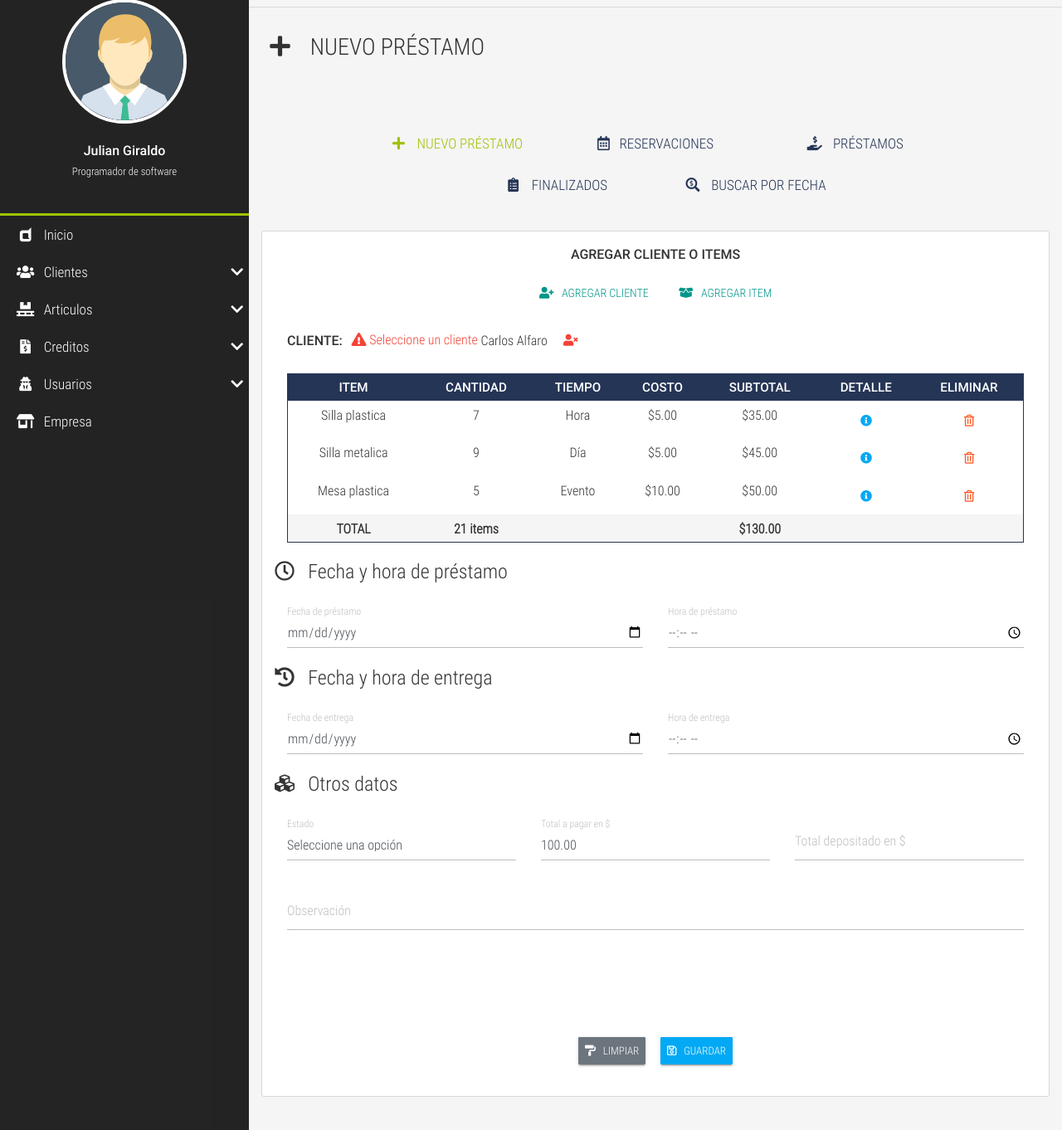
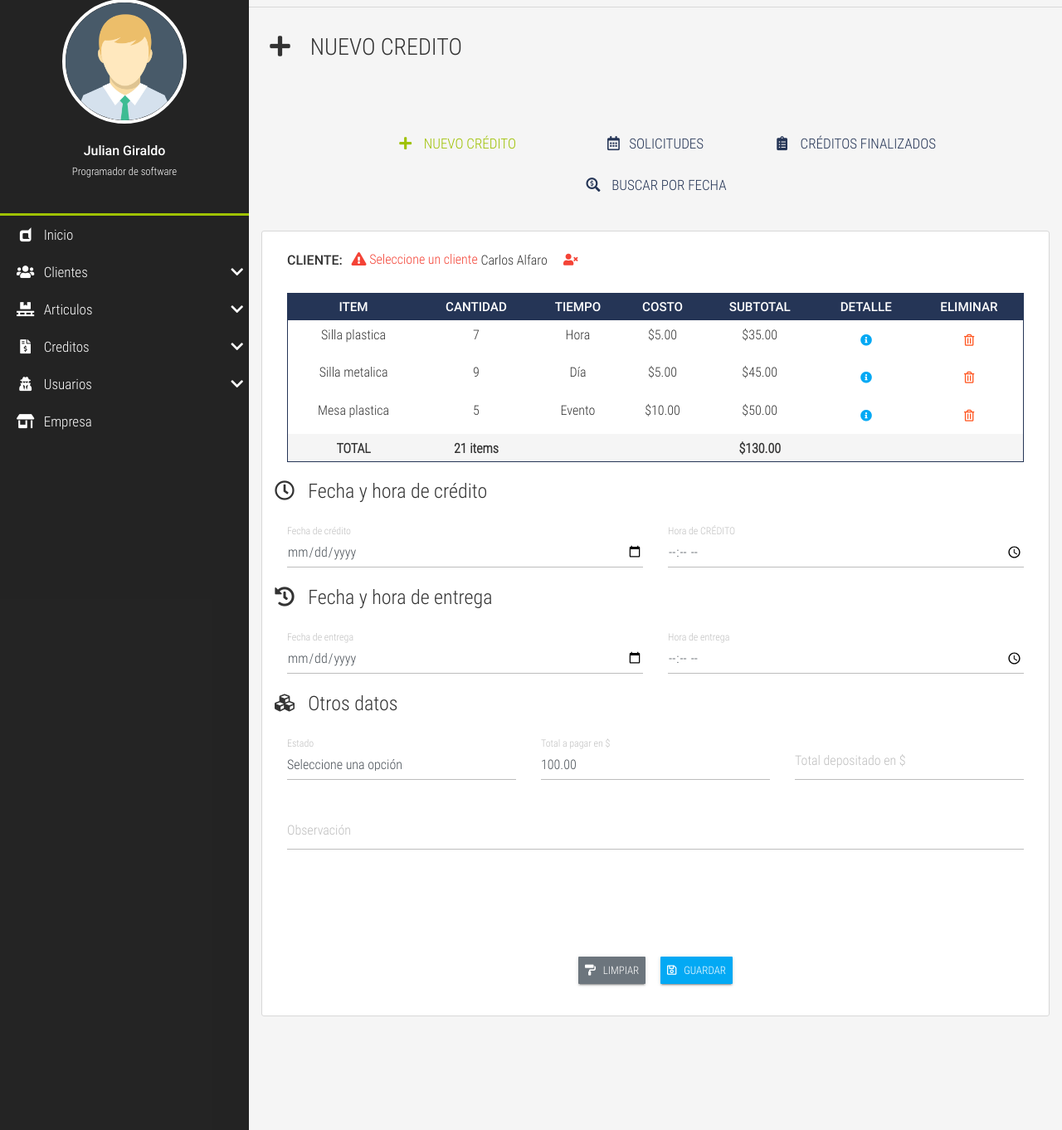
Before and after one commit to arbeyduran82/creditoapp, a PHP site: page /creditoapp/solicitar-nuevo/ in a window 1280 px wide. Shown: the part 41-1403 px from the top of the page at 83% size. Run offline with PHP 8.4, Linux system fonts and the light colour scheme; the visitor is signed in with stand-in values (Sample User, id 1).

Commit message:
Algunas modificaciones en las vistas

```diff
--- a/vistas/contenidos/articulo-buscar-vista.php
+++ b/vistas/contenidos/articulo-buscar-vista.php
@@ -8,13 +8,13 @@
             <div class="container-fluid">
                 <ul class="full-box list-unstyled page-nav-tabs">
                     <li>
-                        <a href="<?php echo SERVERURL; ?>articulo-nuevo/"><i class="fas fa-plus fa-fw"></i> &nbsp; AGREGAR ITEM</a>
+                        <a href="<?php echo SERVERURL; ?>articulo-nuevo/"><i class="fas fa-plus fa-fw"></i> &nbsp; AGREGAR ARTICULO</a>
                     </li>
                     <li>
-                        <a href="<?php echo SERVERURL; ?>articulo-lista/"><i class="fas fa-clipboard-list fa-fw"></i> &nbsp; LISTA DE ITEMS</a>
+                        <a href="<?php echo SERVERURL; ?>articulo-lista/"><i class="fas fa-clipboard-list fa-fw"></i> &nbsp; LISTA DE ARTICULOS</a>
                     </li>
                     <li>
-                        <a class="active" href="<?php echo SERVERURL; ?>articulo-buscar/"><i class="fas fa-search fa-fw"></i> &nbsp; BUSCAR ITEM</a>
+                        <a class="active" href="<?php echo SERVERURL; ?>articulo-buscar/"><i class="fas fa-search fa-fw"></i> &nbsp; BUSCAR ARTICULOS</a>
                     </li>
                 </ul>
             </div>
--- a/vistas/contenidos/articulo-nuevo-vista.php
+++ b/vistas/contenidos/articulo-nuevo-vista.php
@@ -8,13 +8,13 @@
             <div class="container-fluid">
                 <ul class="full-box list-unstyled page-nav-tabs">
                     <li>
-                        <a class="active" href="<?php echo SERVERURL; ?>articulo-nuevo/"><i class="fas fa-plus fa-fw"></i> &nbsp; AGREGAR ITEM</a>
+                        <a class="active" href="<?php echo SERVERURL; ?>articulo-nuevo/"><i class="fas fa-plus fa-fw"></i> &nbsp; AGREGAR ARTICULO</a>
                     </li>
                     <li>
-                        <a href="<?php echo SERVERURL; ?>articulo-lista/"><i class="fas fa-clipboard-list fa-fw"></i> &nbsp; LISTA DE ITEMS</a>
+                        <a href="<?php echo SERVERURL; ?>articulo-lista/"><i class="fas fa-clipboard-list fa-fw"></i> &nbsp; LISTA DE ARTICULOS</a>
                     </li>
                     <li>
-                        <a href="<?php echo SERVERURL; ?>articulo-buscar/"><i class="fas fa-search fa-fw"></i> &nbsp; BUSCAR ITEM</a>
+                        <a href="<?php echo SERVERURL; ?>articulo-buscar/"><i class="fas fa-search fa-fw"></i> &nbsp; BUSCAR ARTICULOS</a>
                     </li>
                 </ul>
             </div>
--- a/vistas/contenidos/cliente-actualizar-vista.php
+++ b/vistas/contenidos/cliente-actualizar-vista.php
@@ -65,9 +65,4 @@
 					</p>
 				</form>
 
-				<div class="alert alert-danger text-center" role="alert">
-					<p><i class="fas fa-exclamation-triangle fa-5x"></i></p>
-					<h4 class="alert-heading">¡Ocurrió un error inesperado!</h4>
-					<p class="mb-0">Lo sentimos, no podemos mostrar la información solicitada debido a un error.</p>
-				</div>
 			</div>
--- a/vistas/contenidos/solicitar-nuevo-vista.php
+++ b/vistas/contenidos/solicitar-nuevo-vista.php
@@ -1,23 +1,21 @@
 <!-- Page header -->
 <div class="full-box page-header">
                 <h3 class="text-left">
-                    <i class="fas fa-plus fa-fw"></i> &nbsp; NUEVO PRÉSTAMO
+                    <i class="fas fa-plus fa-fw"></i> &nbsp; NUEVO CREDITO
                 </h3>
             </div>
 
             <div class="container-fluid">
                 <ul class="full-box list-unstyled page-nav-tabs">
                     <li>
-                        <a class="active" href="<?php echo SERVERURL; ?>solicitar-nuevo/"><i class="fas fa-plus fa-fw"></i> &nbsp; NUEVO PRÉSTAMO</a>
+                        <a class="active" href="<?php echo SERVERURL; ?>solicitar-nuevo/"><i class="fas fa-plus fa-fw"></i> &nbsp; NUEVO CRÉDITO</a>
                     </li>
                     <li>
-                        <a href="<?php echo SERVERURL; ?>solicitud-solicitud/"><i class="far fa-calendar-alt"></i> &nbsp; RESERVACIONES</a>
+                        <a href="<?php echo SERVERURL; ?>solicitud-solicitud/"><i class="far fa-calendar-alt"></i> &nbsp; SOLICITUDES</a>
                     </li>
+
                     <li>
-                        <a href="<?php echo SERVERURL; ?>solicitar-pendiente/"><i class="fas fa-hand-holding-usd fa-fw"></i> &nbsp; PRÉSTAMOS</a>
-                    </li>
-                    <li>
-                        <a href="solicitar-lista/"><i class="fas fa-clipboard-list fa-fw"></i> &nbsp; FINALIZADOS</a>
+                        <a href="solicitar-lista/"><i class="fas fa-clipboard-list fa-fw"></i> &nbsp; CRÉDITOS FINALIZADOS</a>
                     </li>
                     <li>
                         <a href="<?php echo SERVERURL; ?>solicitar-buscar/"><i class="fas fa-search-dollar fa-fw"></i> &nbsp; BUSCAR POR FECHA</a>
@@ -28,11 +26,6 @@
             <div class="container-fluid">
                 <div class="container-fluid form-neon">
                     <div class="container-fluid">
-                        <p class="text-center roboto-medium">AGREGAR CLIENTE O ITEMS</p>
-                        <p class="text-center">
-                            <button type="button" class="btn btn-primary" data-toggle="modal" data-target="#ModalCliente"><i class="fas fa-user-plus"></i> &nbsp; Agregar cliente</button>
-                            <button type="button" class="btn btn-primary" data-toggle="modal" data-target="#ModalItem"><i class="fas fa-box-open"></i> &nbsp; Agregar item</button>
-                        </p>
                         <div>
                             <span class="roboto-medium">CLIENTE:</span>
                             <span class="text-danger">&nbsp; <i class="fas fa-exclamation-triangle"></i> Seleccione un cliente</span>
@@ -125,18 +118,18 @@
                     </div>
                     <form action="" autocomplete="off">
                         <fieldset>
-                            <legend><i class="far fa-clock"></i> &nbsp; Fecha y hora de préstamo</legend>
+                            <legend><i class="far fa-clock"></i> &nbsp; Fecha y hora de crédito</legend>
                             <div class="container-fluid">
                                 <div class="row">
                                     <div class="col-12 col-md-6">
                                         <div class="form-group">
-                                            <label for="prestamo_fecha_inicio">Fecha de préstamo</label>
+                                            <label for="prestamo_fecha_inicio">Fecha de crédito</label>
                                             <input type="date" class="form-control" name="prestamo_fecha_inicio_reg" id="prestamo_fecha_inicio">
                                         </div>
                                     </div>
                                     <div class="col-12 col-md-6">
                                         <div class="form-group">
-                                            <label for="prestamo_hora_inicio">Hora de préstamo</label>
+                                            <label for="prestamo_hora_inicio">Hora de CRÉDITO</label>
                                             <input type="time" class="form-control" name="prestamo_hora_inicio_reg" id="prestamo_hora_inicio">
                                         </div>
                                     </div>
@@ -171,9 +164,9 @@
                                             <label for="prestamo_estado" class="bmd-label-floating">Estado</label>
                                             <select class="form-control" name="prestamo_estado_reg" id="prestamo_estado">
                                                 <option value="" selected="" disabled="">Seleccione una opción</option>
-                                                <option value="Reservacion">Reservación</option>
-                                                <option value="Prestamo">Préstamo</option>
-                                                <option value="Finalizado">Finalizado</option>
+                                                <option value="Reservacion">Solicitado</option>
+                                                <option value="Prestamo">Aprobado</option>
+                                                <option value="Finalizado">Pagado</option>
                                             </select>
                                         </div>
                                     </div>
@@ -222,7 +215,7 @@
                         <div class="modal-body">
                             <div class="container-fluid">
                                 <div class="form-group">
-                                    <label for="input_cliente" class="bmd-label-floating">CEDULA, Nombre, Apellido, Telefono</label>
+                                    <label for="input_cliente" class="bmd-label-floating">Cedula, Nombre, Apellido, Telefono</label>
                                     <input type="text" pattern="[a-zA-Z0-9áéíóúÁÉÍÓÚñÑ ]{1,30}" class="form-control" name="input_cliente" id="input_cliente" maxlength="30">
                                 </div>
                             </div>
@@ -275,7 +268,7 @@
                 <div class="modal-dialog" role="document">
                     <div class="modal-content">
                         <div class="modal-header">
-                            <h5 class="modal-title" id="ModalItem">Agregar item</h5>
+                            <h5 class="modal-title" id="ModalItem">Agregar articulo</h5>
                             <button type="button" class="close" data-dismiss="modal" aria-label="Close">
                                 <span aria-hidden="true">&times;</span>
                             </button>
--- a/vistas/contenidos/solicitar-pendiente-vista.php
+++ b/vistas/contenidos/solicitar-pendiente-vista.php
@@ -11,10 +11,7 @@
 			            <a href="<?php echo SERVERURL; ?>solicitar-nuevo/"><i class="fas fa-plus fa-fw"></i> &nbsp; NUEVO PRÉSTAMO</a>
 			        </li>
 			        <li>
-			            <a href="<?php echo SERVERURL; ?>solicitud-solicitud/"><i class="far fa-calendar-alt"></i> &nbsp; RESERVACIONES</a>
-			        </li>
-			        <li>
-			            <a class="active" href="<?php echo SERVERURL; ?>solicitar-pendiente/"><i class="fas fa-hand-holding-usd fa-fw"></i> &nbsp; PRÉSTAMOS</a>
+			            <a href="<?php echo SERVERURL; ?>solicitud-solicitud/"><i class="far fa-calendar-alt"></i> &nbsp; SOLICITUDES</a>
 			        </li>
 			        <li>
 			            <a href="<?php echo SERVERURL; ?>solicitar-lista/"><i class="fas fa-clipboard-list fa-fw"></i> &nbsp; FINALIZADOS</a>
--- a/vistas/contenidos/usuario-actualizar-vista.php
+++ b/vistas/contenidos/usuario-actualizar-vista.php
@@ -156,9 +156,4 @@
 					</p>
 				</form>
 
-				<div class="alert alert-danger text-center" role="alert">
-					<p><i class="fas fa-exclamation-triangle fa-5x"></i></p>
-					<h4 class="alert-heading">¡Ocurrió un error inesperado!</h4>
-					<p class="mb-0">Lo sentimos, no podemos mostrar la información solicitada debido a un error.</p>
-				</div>
 			</div>
--- a/vistas/includes/nav-lateral.php
+++ b/vistas/includes/nav-lateral.php
@@ -54,15 +54,12 @@
                         <li>
                             <a href="<?php echo SERVERURL; ?>solicitud-solicitud/"><i class="far fa-calendar-alt fa-fw"></i> &nbsp; Solicitudes</a>
                         </li>
-                        <li>
-                            <a href="<?php echo SERVERURL; ?>solicitar-pendiente/"><i class="fas fa-hand-holding-usd fa-fw"></i> &nbsp; Creditos</a>
+
                         </li>
                         <li>
                             <a href="<?php echo SERVERURL; ?>solicitar-lista/"><i class="fas fa-clipboard-list fa-fw"></i> &nbsp; Finalizados</a>
                         </li>
-                        <li>
-                            <a href="<?php echo SERVERURL; ?>solicitar-buscar/"><i class="fas fa-search-dollar fa-fw"></i> &nbsp; Buscar por fecha</a>
-                        </li>
+
                     </ul>
                 </li>
 
```
Also changed, not shown: vistas/contenidos/articulo-actualizar-vista.php (+4 -9 lines), vistas/contenidos/articulo-lista-vista.php (+4 -4 lines), vistas/contenidos/empresa-vista.php (+50 -1 lines), vistas/contenidos/solicitar-buscar-vista.php (+3 -6 lines), vistas/contenidos/solicitar-lista-vista.php (+2 -5 lines), vistas/contenidos/solicitud-solicitud-vista.php (+3 -6 lines).
